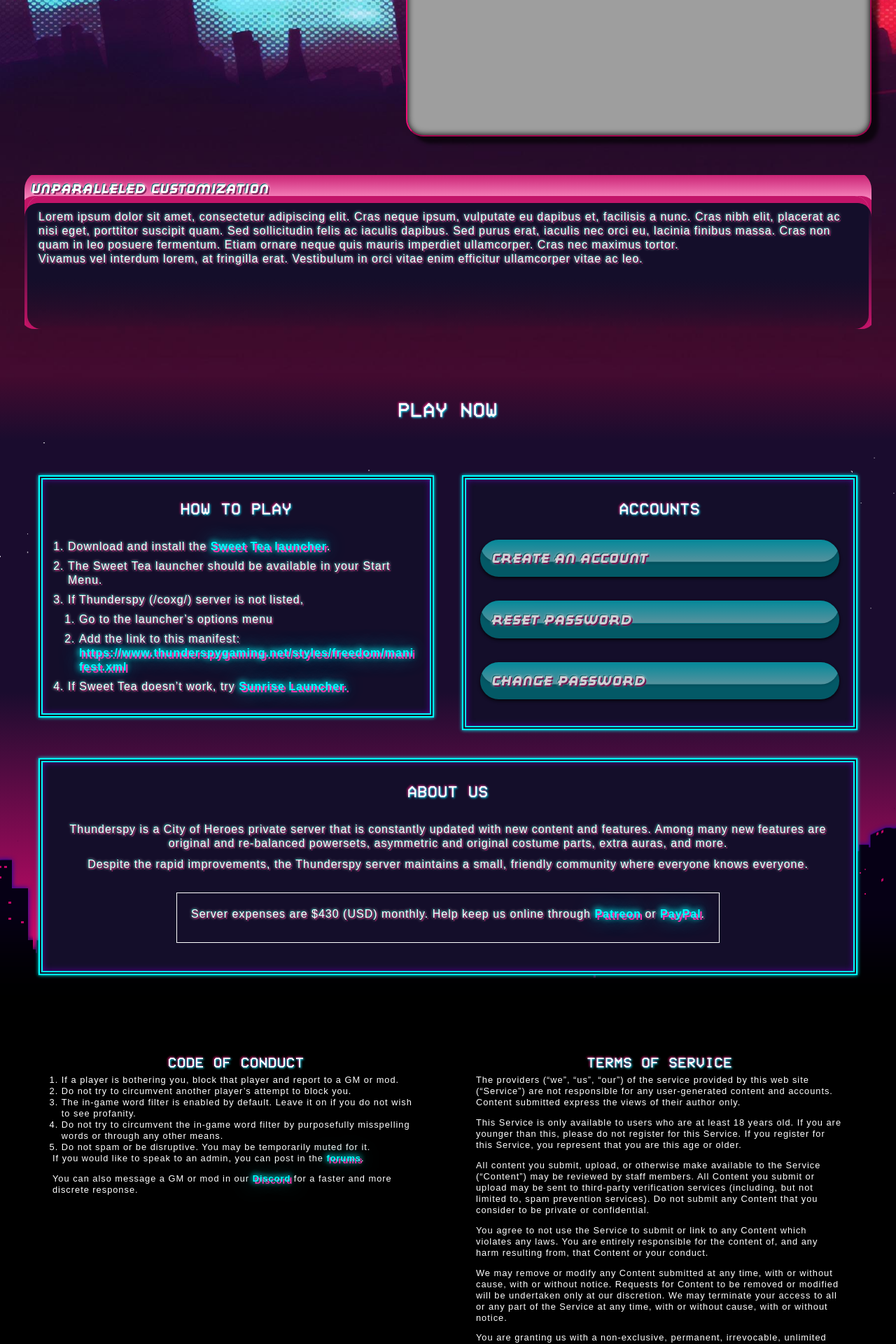
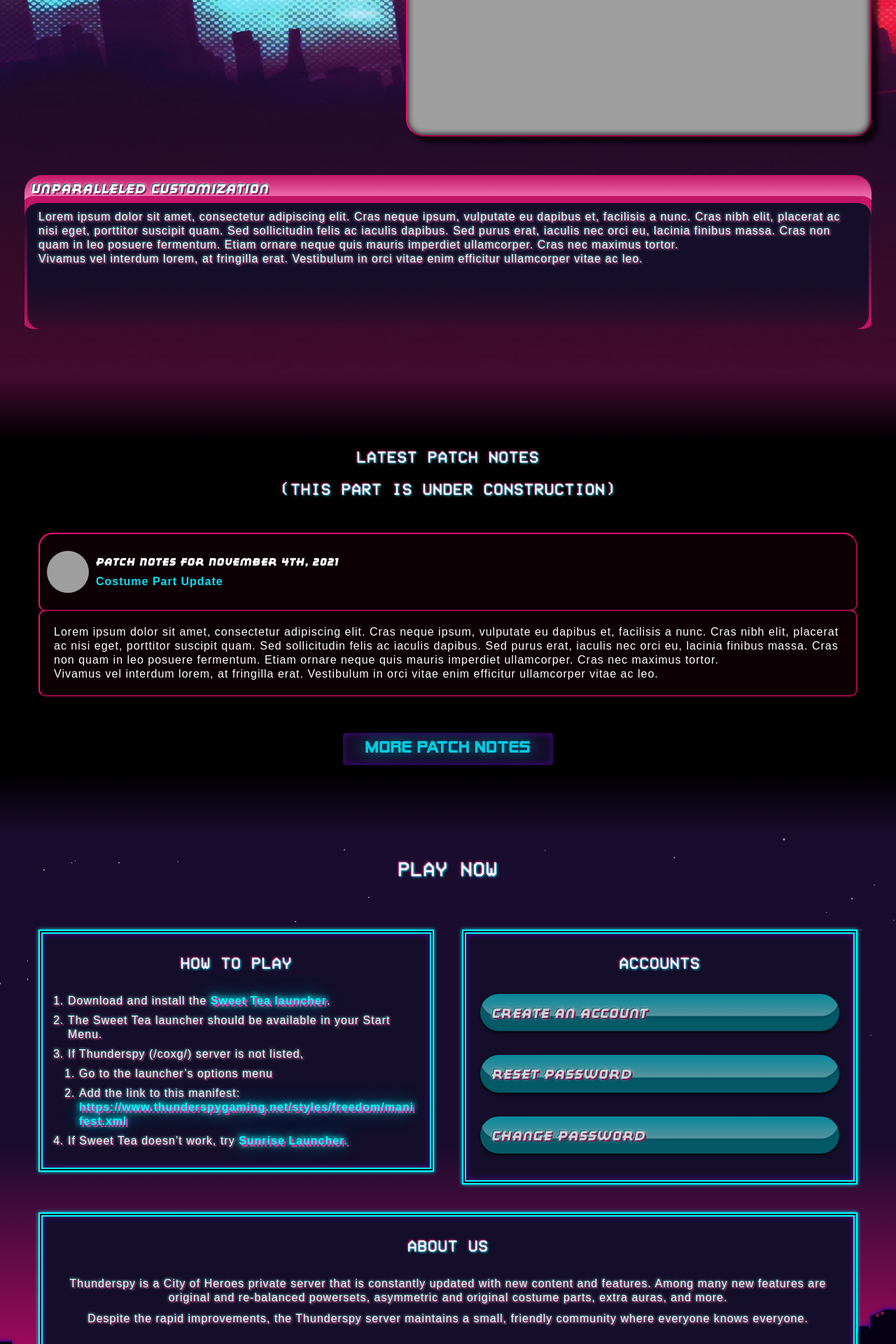
Before and after one commit to crekulon/tspy, a Jekyll site: the page built from index.md, in a window 1280 px wide. Shown: the part 1261-3181 px from the top of the page at 70% size. Built offline with Jekyll 4.4.1, drawn with Linux system fonts in a browser that asks for light colours; nearby versions of some CDN libraries.

Commit message:
set the stage for patch notes

```diff
--- a/_config.yml
+++ b/_config.yml
@@ -1,5 +1,4 @@
 title: Thunderspy Gaming
-email: your-email@example.com
 timezone: UTC
 description:
 url: "."
@@ -9,3 +8,15 @@ collections:
   highlights:
     title: Highlights
     output: false
+
+  patchnotes:
+    title: Patch Notes
+    output: true
+    permalink: /:collection/:name
+
+defaults:
+  -
+    scope:
+      type: "patchnotes"
+    values:
+      layout: "inner"
--- /dev/null
+++ b/_includes/meta.html
@@ -0,0 +1,29 @@
+<meta name="viewport" content="width=device-width,initial-scale=1,shrink-to-fit=no">
+<link rel="icon" type="image/png" href="{{ site.data.meta.favicon }}">
+
+<!-- Primary Meta Tags -->
+{% if page.url == "/" %}
+    <title>Thunderspy Gaming - A City of Heroes Private Server</title>
+    <link rel="stylesheet" type="text/css" href="./coxg.css">
+{% elsif page.title %}
+    <title>{{ page.title }} - Thunderspy Gaming</title>
+    <link rel="stylesheet" type="text/css" href="../coxg.css">
+{% endif %}
+<meta name="title" content="Thunderspy Gaming - A City of Heroes Private Server">
+<meta name="description" content="{{ site.data.meta.description }}">
+
+<!-- Open Graph / Facebook -->
+<meta property="og:type" content="website">
+<meta property="og:url" content="https://thunderspygaming.net">
+<meta property="og:title" content="Thunderspy Gaming - A City of Heroes Private Server">
+<meta property="og:description" content="{{ site.data.meta.description }}">
+<meta property="og:image" content="https://eccentric.monster/tspy/img/thundersplash.png">
+
+<!-- Twitter -->
+<meta property="twitter:card" content="summary_large_image">
+<meta property="twitter:url" content="https://thunderspygaming.net">
+<meta property="twitter:title" content="Thunderspy Gaming - A City of Heroes Private Server">
+<meta property="twitter:description" content="{{ site.data.meta.description }}">
+<meta property="twitter:image" content="https://eccentric.monster/tspy/img/thundersplash.png">
+
+<script src="https://kit.fontawesome.com/ff46203259.js" crossorigin="anonymous"></script>
--- /dev/null
+++ b/_includes/socials.html
@@ -0,0 +1,7 @@
+<div id="socials">
+    <a href="https://discord.gg/nDJgMeSCvt" target="_blank" name="Discord"><i class="fab fa-discord"></i></a>
+    <a href="https://thunderspygaming.boards.net/" target="_blank" name="Forums"><i class="far fa-comments"></i></a>
+    <a href="https://twitter.com/Tspygaming_COH" target="_blank" name="Twitter"><i class="fab fa-twitter"></i></a>
+    <a href="https://www.patreon.com/coxg" target="_blank" class="supportlink" name="Support on Patreon"><i class="fab fa-patreon"></i></a>
+    <a href="https://www.paypal.com/cgi-bin/webscr?cmd=_s-xclick&hosted_button_id=7NJGYSECLWZZ6&source=url" target="_blank" class="supportlink" name="Support with Paypal"><i class="fab fa-paypal"></i></a>
+</div>
--- a/_layouts/home.html
+++ b/_layouts/home.html
@@ -1,40 +1,11 @@
 <!DOCTYPE html>
 <html lang="en">
 <head>
-	<meta name="viewport" content="width=device-width,initial-scale=1,shrink-to-fit=no">
-	<link rel="stylesheet" type="text/css" href="./coxg.css">
-	<link rel="icon" type="image/png" href="{{ site.data.meta.favicon }}">
-
-	<!-- Primary Meta Tags -->
-	<title>Thunderspy Gaming - A City of Heroes Private Server</title>
-	<meta name="title" content="Thunderspy Gaming - A City of Heroes Private Server">
-	<meta name="description" content="{{ site.data.meta.description }}">
-
-	<!-- Open Graph / Facebook -->
-	<meta property="og:type" content="website">
-	<meta property="og:url" content="https://thunderspygaming.net">
-	<meta property="og:title" content="Thunderspy Gaming - A City of Heroes Private Server">
-	<meta property="og:description" content="{{ site.data.meta.description }}">
-	<meta property="og:image" content="https://eccentric.monster/tspy/img/thundersplash.png">
-
-	<!-- Twitter -->
-	<meta property="twitter:card" content="summary_large_image">
-	<meta property="twitter:url" content="https://thunderspygaming.net">
-	<meta property="twitter:title" content="Thunderspy Gaming - A City of Heroes Private Server">
-	<meta property="twitter:description" content="{{ site.data.meta.description }}">
-	<meta property="twitter:image" content="https://eccentric.monster/tspy/img/thundersplash.png">
-
-    <script src="https://kit.fontawesome.com/ff46203259.js" crossorigin="anonymous"></script>
+	{% include meta.html %}
 </head>
 
 <body class="loading starting-intro">
-	<div id="socials">
-		<a href="https://discord.gg/nDJgMeSCvt" target="_blank" name="Discord"><i class="fab fa-discord"></i></a>
-		<a href="https://thunderspygaming.boards.net/" target="_blank" name="Forums"><i class="far fa-comments"></i></a>
-		<a href="https://twitter.com/Tspygaming_COH" target="_blank" name="Twitter"><i class="fab fa-twitter"></i></a>
-		<a href="https://www.patreon.com/coxg" target="_blank" class="supportlink" name="Support on Patreon"><i class="fab fa-patreon"></i></a>
-		<a href="https://www.paypal.com/cgi-bin/webscr?cmd=_s-xclick&hosted_button_id=7NJGYSECLWZZ6&source=url" target="_blank" class="supportlink" name="Support with Paypal"><i class="fab fa-paypal"></i></a>
-	</div>
+	{% include socials.html %}
 
 	<section id="splash">
 		<div class="bg">
@@ -96,6 +67,28 @@
 		</div>
 	</section>
 
+	<section id="patchnotes" class="infosection">
+		<h2 class="motto">LATEST PATCH NOTES</h2>
+		<span class="motto">(this part is under construction)</span>
+		<div class="width-container patch-container">
+
+			{% assign notes = site.patchnotes.first %}
+			<div class="patchbox">
+				<a href="{{ notes.url }}" class="patchtitle noglow">
+					<div class="patchimg" style="background-image:url({{ notes.icon }})"></div>
+					<h3>{{ notes.title }}</h3>
+					{% if notes.subtitle != "" %}<h4>{{ notes.subtitle }}</h4>{% endif %}
+				</a>
+
+				<div class="patchbody">
+					{{ notes.content }}
+				</div>
+			</div>
+
+		</div>
+		<a href="/patchnotes" class="cta">MORE PATCH NOTES</a>
+	</section>
+
 	<section id="play" class="infosection">
 		<div class="bg">
 			<div class="city"></div>
@@ -154,7 +147,7 @@
 		</div>
 	</section>
 
-	<footer class="infosection">
+	<footer class="infosection" id="policies">
 		<div class="width-container">
 			<div class="policybox">
 				<h3 class="motto">Code of Conduct</h3>
--- /dev/null
+++ b/_patchnotes/2021-11-06-unparalleled-customization.md
@@ -0,0 +1,8 @@
+---
+title: Patch Notes for November 4th, 2021
+subtitle: Costume Part Update
+icon: https://crekulon.github.io/tspy/img/aokk.gif
+---
+Lorem ipsum dolor sit amet, consectetur adipiscing elit. Cras neque ipsum, vulputate eu dapibus et, facilisis a nunc. Cras nibh elit, placerat ac nisi eget, porttitor suscipit quam. Sed sollicitudin felis ac iaculis dapibus. Sed purus erat, iaculis nec orci eu, lacinia finibus massa. Cras non quam in leo posuere fermentum. Etiam ornare neque quis mauris imperdiet ullamcorper. Cras nec maximus tortor.
+
+Vivamus vel interdum lorem, at fringilla erat. Vestibulum in orci vitae enim efficitur ullamcorper vitae ac leo.
--- a/coxg.css
+++ b/coxg.css
@@ -18,7 +18,7 @@ a {
     color: #00ffff;
 }
 
-a:not(#socials a):not(.cta) {
+a:not(#socials a):not(.cta):not(.noglow) {
     text-shadow: 3px 3px 0px #ff33aa, 0px 0px 10px #00ffff, 0px 0px 10px #00ffff, 0px 0px 30px #00ffff;
 }
 
@@ -405,7 +405,7 @@ h1::after, .h1::after {
     }
 
     .ctas {
-        height: 45vh;
+        height: 40vh;
     }
 
     .cta-container {
@@ -635,7 +635,7 @@ h1::after, .h1::after {
 .selection-info .selection-description::after, .selection-info .selection-description::before {
     content: "";
     position: absolute;
-    top: -45px;
+    top: -40px;
     left: 0;
     width: 100%;
     height: 100%;
@@ -643,6 +643,7 @@ h1::after, .h1::after {
     border-radius: 25px;
     background: linear-gradient(0deg, rgba(0,0,0,0) 0%, rgba(255,147,200,1) 60%, rgba(194,20,105,1) 100%);
 }
+
 .selection-info .selection-description::before {
     z-index: -1;
     border-radius: 20px;
@@ -703,6 +704,10 @@ h1::after, .h1::after {
     background-position: bottom right;
 }
 
+#play {
+    padding-top: 10vh;
+}
+
 #play::after {
     content: "";
     position: absolute;
@@ -711,7 +716,7 @@ h1::after, .h1::after {
     width: 100%;
     height: 10vh;
     z-index: -1;
-    background: linear-gradient(0deg, rgba(26,12,46,1) 0%, rgba(66,10,47,1) 100%);
+    background: linear-gradient(0deg, rgba(26,12,46,1) 0%, #000000 100%);
 }
 
 .play-container {
@@ -890,3 +895,83 @@ footer.infosection {
 #socials a:hover::after {
     opacity: 1;
 }
+
+/* PATCH NOTES */
+#patchnotes.infosection {
+    min-height: unset;
+    padding-top: 10vh;
+}
+
+#patchnotes.infosection::after {
+    content: "";
+    position: absolute;
+    top: 0;
+    left: 0;
+    width: 100%;
+    height: 10vh;
+    z-index: -1;
+    background: linear-gradient(0deg, rgba(26,12,46,0) 0%, rgba(66,10,47,1) 100%);
+}
+
+.patchbox {
+    flex-basis: 100%;
+    margin: 20px;
+}
+
+.patchbox > * {
+    padding: 20px;
+    border: 2px outset #f50c76;
+    background: #120008b0;
+    font-family: Arial;
+    line-height: 1.25em;
+    border-radius: 10px;
+}
+
+.patchimg {
+    width: 60px;
+    height: 100%;
+    background-size: contain;
+    background-repeat: no-repeat;
+    background-position: 600px;
+    position: absolute;
+    top: 0;
+    left: 10px;
+}
+
+.patchimg::after {
+    content: "";
+    position: absolute;
+    top: 50%;
+    left: 0;
+    width: 100%;
+    height: 0px;
+    padding-top: 100%;
+    transform: translateY(-50%);
+    border-radius: 100%;
+    background-image: inherit;
+    background-repeat: no-repeat;
+    background-position: center;
+    background-size: cover;
+}
+
+.patchbox .patchtitle {
+    display: block;
+    position: relative;
+    padding: 30px 30px 30px 80px;
+    border-top-right-radius: 20px;
+    border-top-left-radius: 20px;
+    margin-bottom: -2px;
+}
+
+.patchtitle h3 {
+    font-family: "Paragon City";
+    font-style: italic;
+    color: white;
+    font-size: 0.8em;
+}
+
+.patchtitle h4 {
+    margin-top: 0.5em;
+    color: #02e2f6;
+    font-weight: 600;
+}
```
Also changed, not shown: _layouts/inner.html (added, +11 -0 lines), admin/config.yml (+11 -0 lines), patchnotes.md (added, +5 -0 lines), favicon.ico (added).
